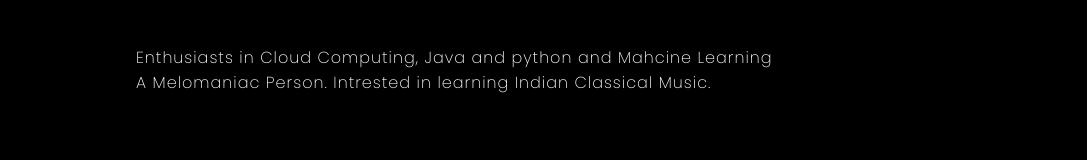
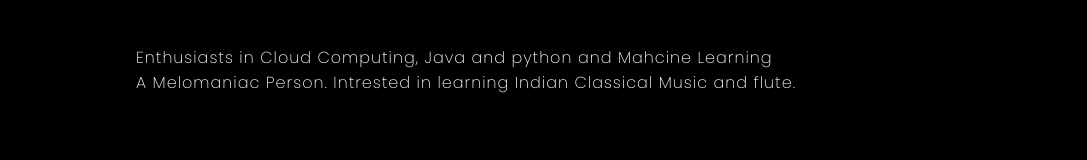
Before and after one commit to BodasKapil/portfolio_react_peoject, a React (Create React App) app: page / in a window 1280 px wide. Shown: the part 442-602 px from the top of the page, without its empty margins (96-1183 px from the left). Built offline with nearby package versions, Linux system fonts and the light colour scheme.

Commit message:
changes done by kapil

```diff
--- a/src/components/intro/intro.js
+++ b/src/components/intro/intro.js
@@ -12,7 +12,7 @@ const Intro = () =>{
                 <br/>
                 <p className="introPara">Enthusiasts in Cloud Computing, Java and python and Mahcine Learning </p>
 
-                <p className="introPara">A Melomaniac Person. Intrested in learning Indian Classical Music.</p>
+                <p className="introPara">A Melomaniac Person. Intrested in learning Indian Classical Music and flute.</p>
             </div>
 
         </section>
```
